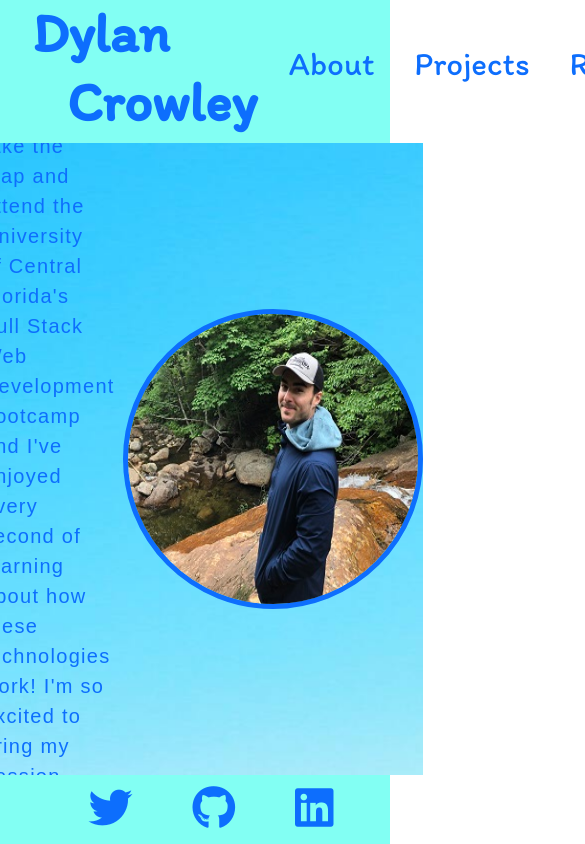
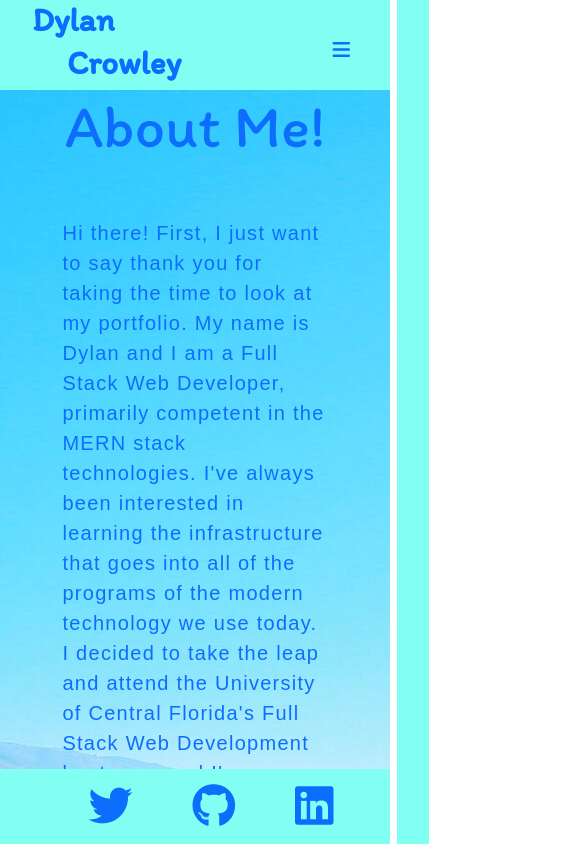
Before and after one commit to dcrowdev/challenge20-React-Portfolio, a React (Create React App) app: page / in a window 390 px wide. Shown: the top 844 px of the page, 585 px wide, since content can reach past the window. Built offline with nearby package versions, Linux system fonts and the light colour scheme.

Commit message:
made mobile navbar/about section responsive

```diff
--- a/src/components/About/about.css
+++ b/src/components/About/about.css
@@ -3,6 +3,7 @@
     background-image: url('../../images/background7.jpg');
     height: 100%;
     display: flex;
+    flex-wrap: wrap;
     flex-direction: row;
     align-items: center;
     justify-content: center;
@@ -34,3 +35,19 @@
     transform: translateX(0)
     }
 }
+
+@media screen and (max-width: 1111px) {
+    .about-container {
+        overflow: auto;
+    }
+}
+
+@media screen and (max-width: 850px) {
+    /* .headshot {
+        height: 150px;
+        width: 150px;
+    } */
+    .left-side {
+        width: 85%;
+    }
+}
--- a/src/components/Header/header.css
+++ b/src/components/Header/header.css
@@ -51,6 +51,7 @@
     display: flex;
     align-items: center;
     justify-content: center;
+    flex-wrap: wrap;
 }
 
 .header-ul-li {
@@ -83,8 +84,56 @@
     transform: scaleX(1);
 }
 
+/* Mobile Nav */
 
+.header-icons {
+    font-size: 33px;
+}
 
+.navBar {
+    position: relative;
+    display: none;
+  }
+
+  .navBar button {
+    position: fixed;
+    right: 40px;
+    top: 40px;
+    z-index: 10;
+    cursor: pointer;
+    background: none;
+    border: none;
+  }
+
+  .menuNav {
+    overflow-y: scroll;
+    list-style: none;
+    position: fixed;
+    top: 0;
+    background: #82fff3;
+    right: -10%;
+    bottom: 0;
+    height: 100vh;
+    width: 0;
+    overflow: hidden;
+    max-width: 350px;
+    z-index: 9;
+  }
+
+  .menuNav.showMenu {
+    width: 100%;
+  }
+
+  .menustyles {
+    display: block;
+    padding-top: 50px;
+    text-transform: uppercase;
+    font-weight: bold;
+  }
+
+  .menuNav li:first-child {
+    margin-top: 7rem;
+  }
 
 
 /* @keyframes fadeInRight {
@@ -95,3 +144,27 @@
     transform: translateX(0)
     }
 } */
+
+@media screen and (max-width: 1111px) {
+    .navBar {
+        display: block;
+    }
+    .header-ul {
+        display: none;
+    }
+}
+
+@media screen and (max-width: 850px) {
+    .menuNav {
+        max-width: 200px;
+    }
+    .header-icons {
+        font-size: 20px;
+    }
+    .menustyles {
+        font-size: 13px;
+    }
+    .name-header h2 {
+        font-size: 33px;
+    }
+}
--- a/src/components/Header/index.jsx
+++ b/src/components/Header/index.jsx
@@ -1,13 +1,22 @@
-import React from "react";
+import React, { useState } from "react";
 import './header.css'
 
 const Header = ({ showAbout, showProjects, showResume, showContact }) => {
 
+    const [mobileOpen, setMobileOpen] = useState(false)
+
+    const handleToggle = () => {
+        setMobileOpen(prev => !prev)
+      }
+
+      const closeMenu = () => {
+        setMobileOpen(false)
+      }
 
     return (
         <div className="container-fluid d-flex justify-content-between header-background">
             <div className="name-header">
-            <h2>Dylan</h2><h2 className="last-name">Crowley</h2>
+                <h2>Dylan</h2><h2 className="last-name">Crowley</h2>
             </div>
             <ul className="header-ul">
                 <li className="header-ul-li" onClick={showAbout}>About</li>
@@ -15,6 +24,17 @@ const Header = ({ showAbout, showProjects, showResume, showContact }) => {
                 <li className="header-ul-li" onClick={showResume}>Resume</li>
                 <li className="header-ul-li" onClick={showContact}>Contact Me</li>
             </ul>
+
+            <nav className="navBar">
+                <button onClick={handleToggle}>{mobileOpen ? <i className="fa-solid fa-x header-icons"></i> : <i className="fa-solid fa-bars header-icons"></i>}</button>
+                <ul className={`menuNav ${mobileOpen ? " showMenu" : ""}`}>
+                    <li className="header-ul-li menustyles" onClick={() => {showAbout(); closeMenu()}}>About</li>
+                    <li className="header-ul-li menustyles" onClick={() => {showProjects(); closeMenu()}}>Projects</li>
+                    <li className="header-ul-li menustyles" onClick={() => {showResume(); closeMenu()}}>Resume</li>
+                    <li className="header-ul-li menustyles" onClick={() => {showContact(); closeMenu()}}>Contact Me</li>
+                </ul>
+            </nav>
+
         </div>
     )
 }
```
